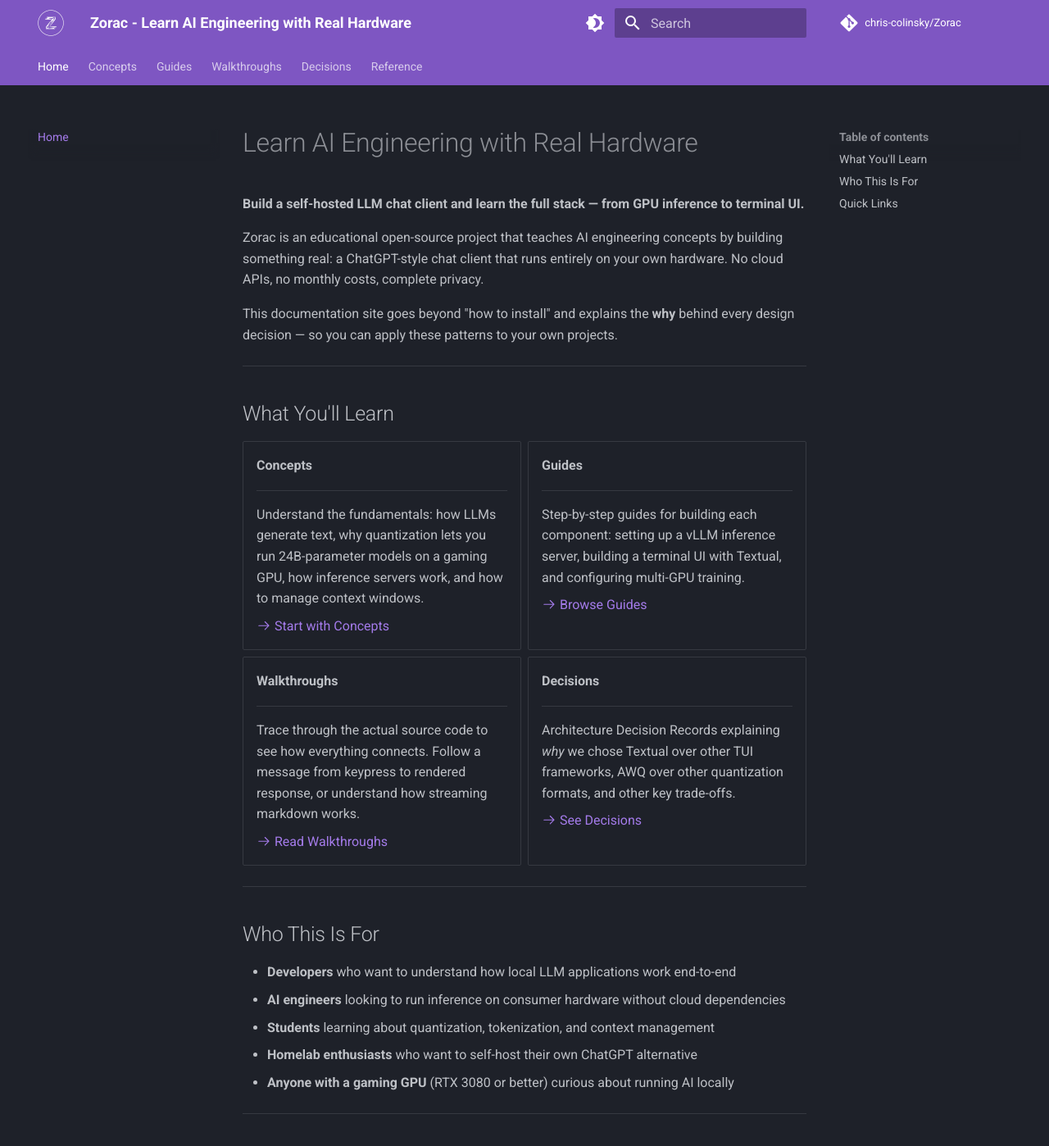
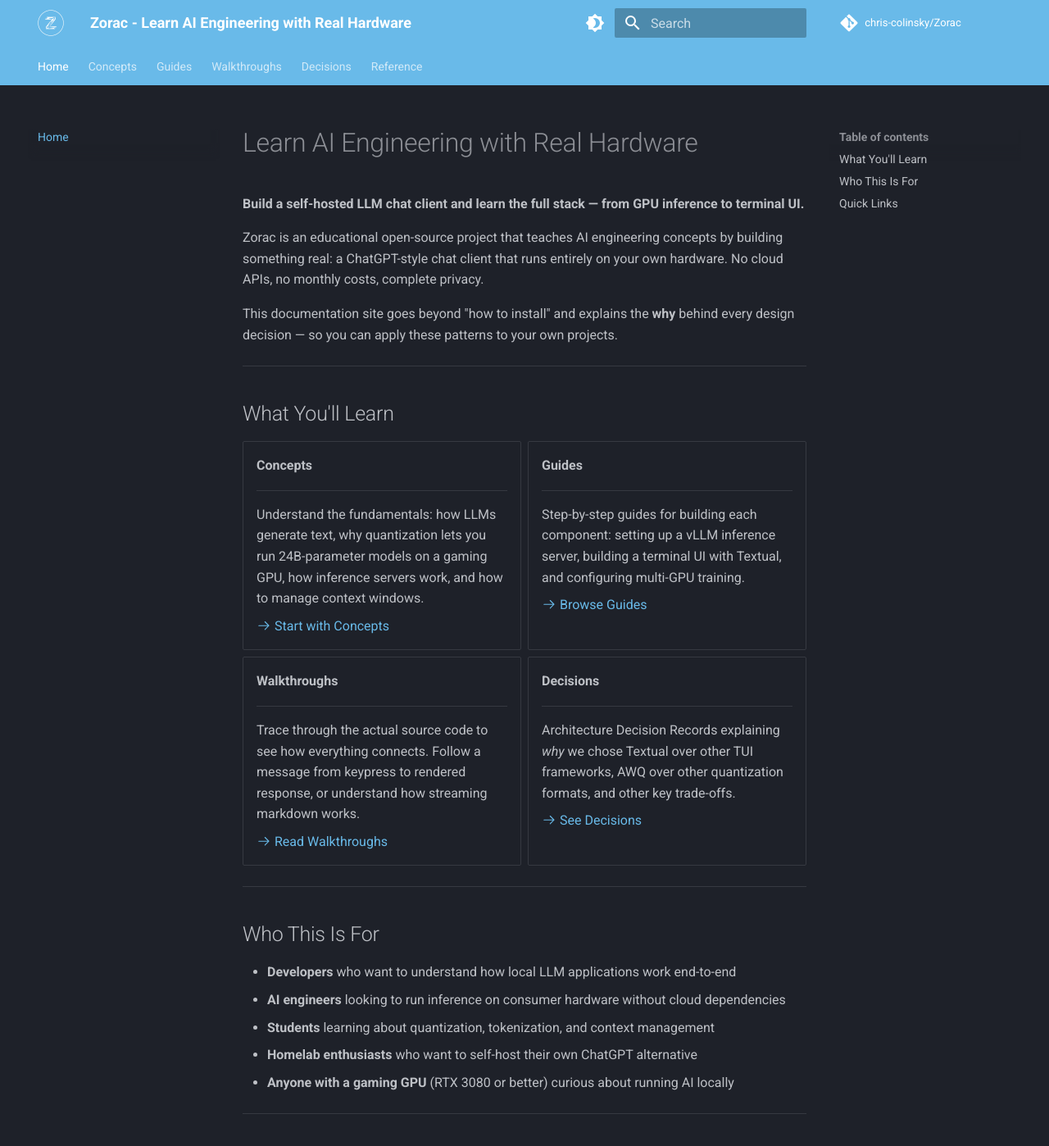
Before and after one commit to chris-colinsky/Zorac, an MkDocs documentation site: the page built from docs/index.md, in a window 1280 px wide and 1400 px high. Shown: the whole window at 82% size. Built offline with MkDocs 1.6.1 and Material for MkDocs 9.7.7, drawn with Linux system fonts in a browser that asks for light colours; comment, search, counter and statistics services are not loaded.

Commit message:
fix: Update color scheme settings to use custom primary and accent colors

```diff
--- a/docs/stylesheets/extra.css
+++ b/docs/stylesheets/extra.css
@@ -1,3 +1,21 @@
+[data-md-color-scheme="slate"] {
+  --md-primary-fg-color: #69bae9;
+  --md-primary-fg-color--light: #8fcbef;
+  --md-primary-fg-color--dark: #4a9fd4;
+  --md-accent-fg-color: #3c85c9;
+  --md-accent-fg-color--transparent: rgba(105, 186, 233, 0.1);
+  --md-typeset-a-color: #69bae9;
+}
+
+[data-md-color-scheme="default"] {
+  --md-primary-fg-color: #69bae9;
+  --md-primary-fg-color--light: #8fcbef;
+  --md-primary-fg-color--dark: #4a9fd4;
+  --md-accent-fg-color: #69bae9;
+  --md-accent-fg-color--transparent: rgba(105, 186, 233, 0.1);
+  --md-typeset-a-color: #69bae9;
+}
+
 .md-header__button.md-logo img {
   height: 1.6rem;
   width: auto;
--- a/mkdocs.yml
+++ b/mkdocs.yml
@@ -16,14 +16,14 @@ theme:
   favicon: img/zorac_logo.png
   palette:
     - scheme: slate
-      primary: deep purple
-      accent: deep purple
+      primary: custom
+      accent: custom
       toggle:
         icon: material/brightness-4
         name: Switch to light mode
     - scheme: default
-      primary: deep purple
-      accent: deep purple
+      primary: custom
+      accent: custom
       toggle:
         icon: material/brightness-7
         name: Switch to dark mode
```
